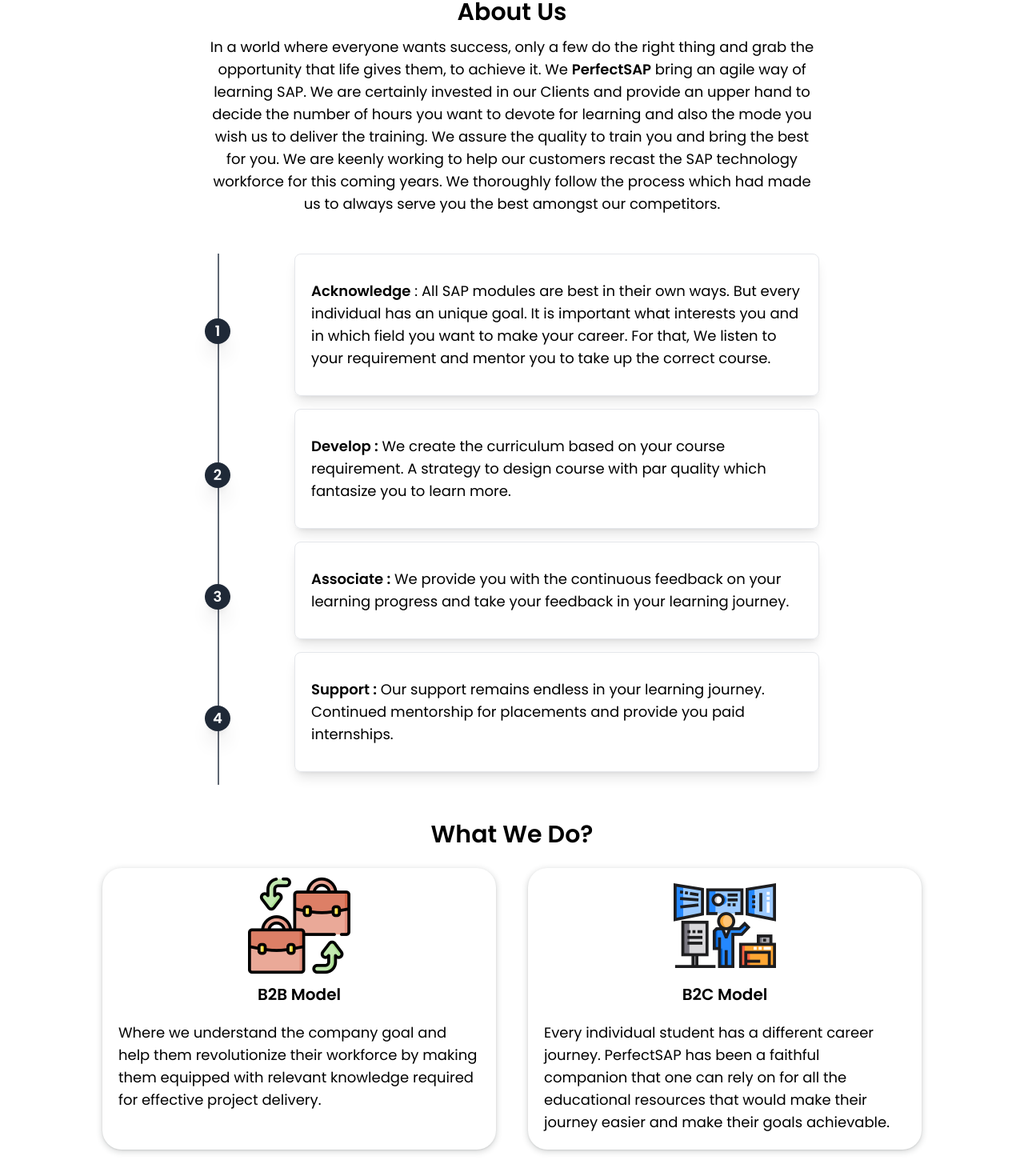
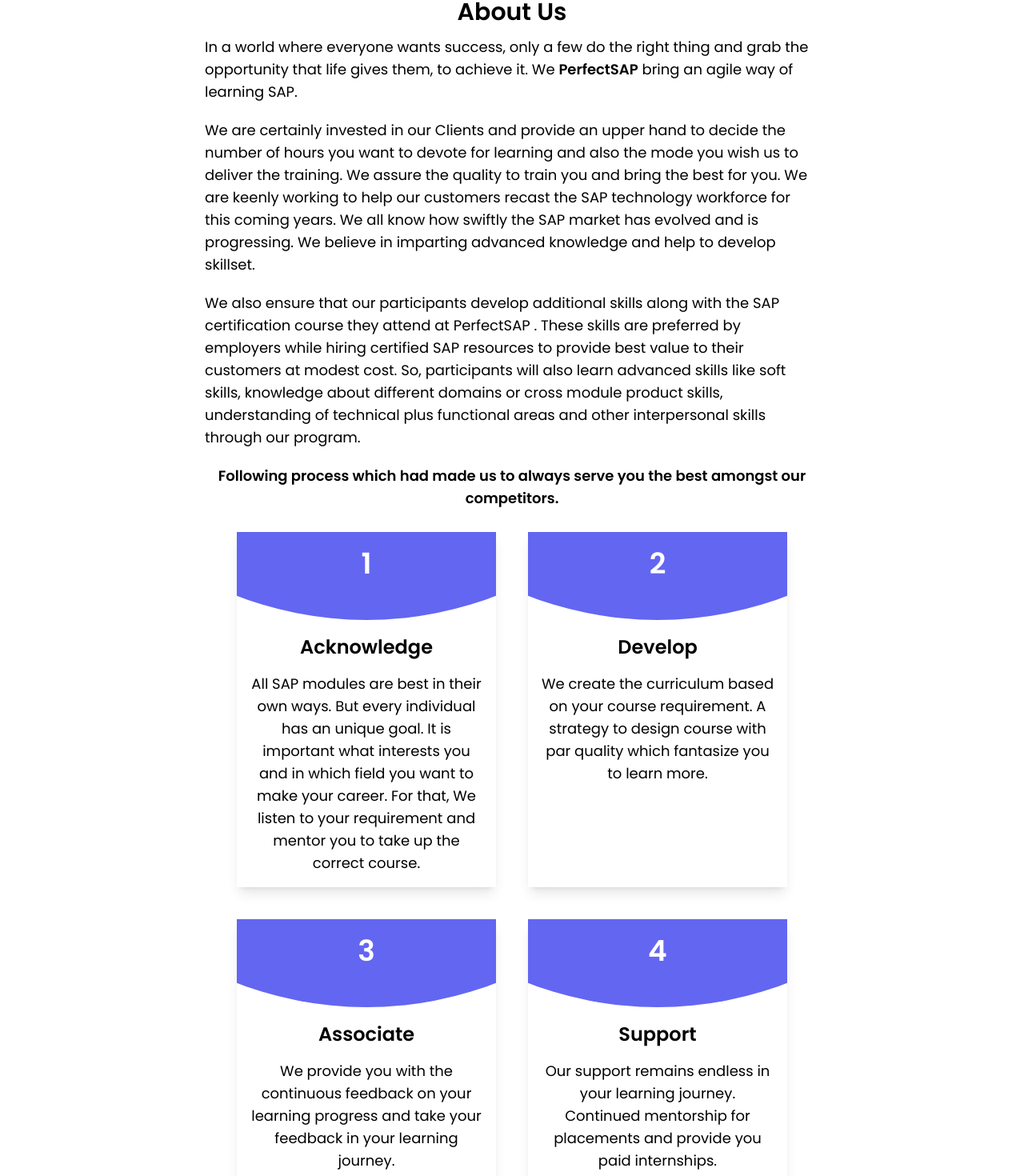
Before and after one commit to frendev/PerfectSAP, a Next.js app: page / in a window 1280 px wide. Shown: the part 527-1997 px from the top of the page at 80% size. Built offline with nearby package versions, Linux system fonts and the light colour scheme.

Commit message:
card changes

```diff
--- a/components/About.tsx
+++ b/components/About.tsx
@@ -12,76 +12,84 @@
         About Us
       </h1>
       <div className="sm: w-3/4 md:w-3/5 text-lg mt-2">
-        <div>
-          <p className="body-text text-center">
+        <div className="body-text space-y-5">
+          <p>
             In a world where everyone wants success, only a few do the right
             thing and grab the opportunity that life gives them, to achieve it.
             We <strong>PerfectSAP</strong> bring an agile way of learning SAP.
+          </p>
+          <p>
             We are certainly invested in our Clients and provide an upper hand
             to decide the number of hours you want to devote for learning and
             also the mode you wish us to deliver the training. We assure the
             quality to train you and bring the best for you. We are keenly
             working to help our customers recast the SAP technology workforce
-            for this coming years. We thoroughly follow the process which had
-            made us to always serve you the best amongst our competitors.
+            for this coming years. We all know how swiftly the SAP market has
+            evolved and is progressing. We believe in imparting advanced
+            knowledge and help to develop skillset.
+          </p>
+          <p>
+            We also ensure that our participants develop additional skills along
+            with the SAP certification course they attend at PerfectSAP . These
+            skills are preferred by employers while hiring certified SAP
+            resources to provide best value to their customers at modest cost.
+            So, participants will also learn advanced skills like soft skills,
+            knowledge about different domains or cross module product skills,
+            understanding of technical plus functional areas and other
+            interpersonal skills through our program.
+          </p>
+
+          <p className="text-center">
+            <h1>
+              Following process which had made us to always serve you the best
+              amongst our competitors.
+            </h1>
           </p>
           <br></br>
         </div>
-        <div className="mt-5 relative flex flex-col">
-          <div>
-            <div className="border-2-2 absolute border-opacity-80 border-gray-700 h-full border left-4" />
+        <div className="grid grid-cols-1 mx-5 sm:mx-0 sm:grid-cols-2 gap-x-10 md:gap-x-10 lg:mx-10 gap-y-10 text-center">
+          <div className="shadow-lg">
+            <div className="bg-indigo-500 h-32 circle lg:circle-lg">
+              <h1 className="py-5 text-center text-white text-4xl">1</h1>
+            </div>
+            <h1 className="text-xl md:text-2xl">Acknowledge</h1>
+            <p className="p-4 body-text">
+              All SAP modules are best in their own ways. But every individual
+              has an unique goal. It is important what interests you and in
+              which field you want to make your career. For that, We listen to
+              your requirement and mentor you to take up the correct course.
+            </p>
           </div>
-
-          <div className="flex items-center">
-            <div className="z-20 flex items-center bg-gray-800 shadow-xl w-8 h-8 flex-shrink-0 rounded-full">
-              <h1 className="mx-auto text-white font-semibold text-lg">1</h1>
+          <div className="shadow-lg">
+            <div className="bg-indigo-500 h-32 circle lg:circle-lg">
+              <h1 className="py-5 text-center text-white text-4xl">2</h1>
             </div>
-            <div className="border shadow-lg rounded-lg py-5 px-2 mb-4 ml-10 md:ml-20">
-              <div className="p-3 body-text">
-                <strong>Acknowledge</strong> : All SAP modules are best in their
-                own ways. But every individual has an unique goal. It is
-                important what interests you and in which field you want to make
-                your career. For that, We listen to your requirement and mentor
-                you to take up the correct course.
-              </div>
+            <h1 className="text-xl md:text-2xl">Develop</h1>
+            <p className="p-4 body-text">
+              We create the curriculum based on your course requirement. A
+              strategy to design course with par quality which fantasize you to
+              learn more.
+            </p>
+          </div>
+          <div className="shadow-lg">
+            <div className="bg-indigo-500 h-32 circle lg:circle-lg">
+              <h1 className="py-5 text-center text-white text-4xl">3</h1>
             </div>
+            <h1 className="text-xl md:text-2xl">Associate</h1>
+            <p className="p-4 body-text">
+              We provide you with the continuous feedback on your learning
+              progress and take your feedback in your learning journey.
+            </p>
           </div>
-          <div className="flex items-center">
-            <div className="z-20 flex items-center bg-gray-800 shadow-xl w-8 h-8 flex-shrink-0 rounded-full">
-              <h1 className="mx-auto text-white font-semibold text-lg">2</h1>
+          <div className="shadow-lg">
+            <div className="bg-indigo-500 h-32 circle lg:circle-lg">
+              <h1 className="py-5 text-center text-white text-4xl">4</h1>
             </div>
-            <div className="border shadow-lg rounded-lg py-5 px-2 mb-4 ml-10 flex-1 md:ml-20">
-              <div className="p-3 body-text">
-                <strong>Develop :</strong> We create the curriculum based on
-                your course requirement. A strategy to design course with par
-                quality which fantasize you to learn more.
-              </div>
-            </div>
-          </div>
-          <div className="flex items-center">
-            <div className="z-20 flex items-center bg-gray-800 shadow-xl w-8 h-8 flex-shrink-0 rounded-full">
-              <h1 className="mx-auto text-white font-semibold text-lg">3</h1>
-            </div>
-            <div className="border shadow-lg rounded-lg py-5 px-2 mb-4 ml-10 flex-1 md:ml-20">
-              <div className="p-3 body-text">
-                <strong>Associate :</strong> We provide you with the continuous
-                feedback on your learning progress and take your feedback in
-                your learning journey.
-              </div>
-            </div>
-          </div>
-
-          <div className="flex items-center">
-            <div className="z-20 flex items-center bg-gray-800 shadow-xl w-8 h-8 flex-shrink-0 rounded-full">
-              <h1 className="mx-auto text-white font-semibold text-lg">4</h1>
-            </div>
-            <div className="border shadow-lg rounded-lg py-5 px-2 mb-4 ml-10 flex-1 md:ml-20">
-              <div className="p-3 body-text">
-                <strong>Support :</strong> Our support remains endless in your
-                learning journey. Continued mentorship for placements and
-                provide you paid internships.
-              </div>
-            </div>
+            <h1 className="text-xl md:text-2xl">Support</h1>
+            <p className="p-4 body-text">
+              Our support remains endless in your learning journey. Continued
+              mentorship for placements and provide you paid internships.
+            </p>
           </div>
         </div>
       </div>
--- a/components/ContactForm.tsx
+++ b/components/ContactForm.tsx
@@ -96,9 +96,11 @@
           </div>
         </div>
         <div className="lg:col-span-2">
-          <h2 className="underline-effect relative text-2xl md:text-3xl mb-5 py-1 w-max mx-auto text-center">
-            Send Us A Message
-          </h2>
+          <div className="w-fit mx-auto">
+            <h1 className="underline-effect relative text-2xl md:text-3xl mb-5 py-1 mx-auto text-center">
+              Send Us A Message
+            </h1>
+          </div>
           <form onSubmit={handleSubmit(onSubmit)}>
             <div className="md:flex md:justify-between md:space-x-4">
               <div className="w-full">
--- a/styles/globals.css
+++ b/styles/globals.css
@@ -7,6 +7,19 @@
   scroll-padding-top: 100px;
   scroll-behavior: smooth;
   scrollbar-width: thin;
+}
+
+.circle {
+  clip-path: circle(300px at center -190px);
+}
+
+.circle2 {
+  clip-path: circle(400px at center -290px);
+}
+
+br {
+  margin: 10px;
+  line-height: 5em; /* chrome for instance */
 }
 
 h1,
@@ -27,6 +40,16 @@
 
 ul {
   padding: inherit;
+}
+
+@layer components {
+  .circle {
+    clip-path: circle(280px at center -200px);
+  }
+
+  .circle-lg {
+    clip-path: circle(450px at center -340px);
+  }
 }
 
 @layer {
```
Also changed, not shown: 1 other file (tests, documents, lock files or other folders).
